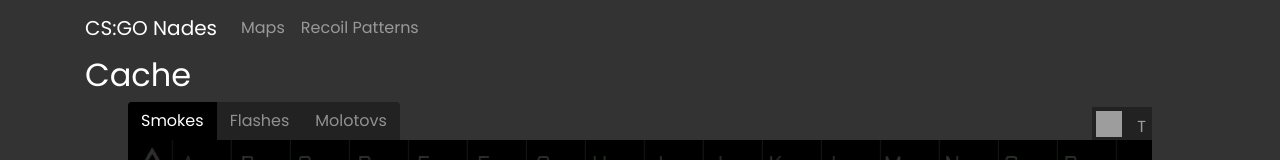
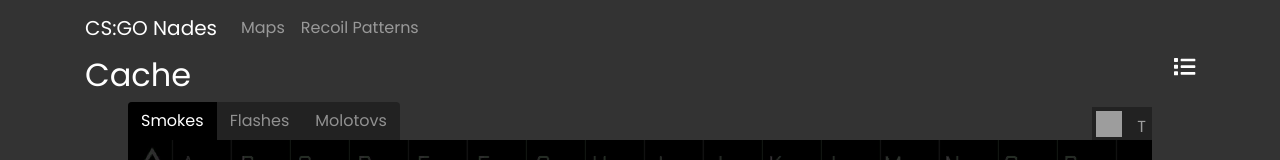
Before and after one commit to JakeFanelli/CS-GO-Nades-2.0-MERN, a React (Create React App) app in the folder frontend/: page /maps/cache in a window 1280 px wide. Shown: the top 160 px of the page. Built offline with nearby package versions, Linux system fonts and the light colour scheme; no server answers.

Commit message:
starting map view/list view - conditionally rendering icon and view.

```diff
--- a/frontend/src/App.css
+++ b/frontend/src/App.css
@@ -335,3 +335,8 @@
 .h1 {
   text-shadow: 2px 2px 5px #000;
 }
+.map,
+.list {
+  float: right;
+  cursor: pointer;
+}
--- a/frontend/src/App.js
+++ b/frontend/src/App.js
@@ -4,12 +4,14 @@
 import { NotificationContainer } from "react-notifications";
 import { URL } from "./helpers";
 import { library } from "@fortawesome/fontawesome-svg-core";
-import { faEdit } from "@fortawesome/free-solid-svg-icons";
+import { faEdit, faMap, faList } from "@fortawesome/free-solid-svg-icons";
 import "react-notifications/lib/notifications.css";
 import "bootstrap/dist/css/bootstrap.min.css";
 import "./App.css";
 
 library.add(faEdit);
+library.add(faMap);
+library.add(faList);
 
 class App extends Component {
   constructor() {
--- /dev/null
+++ b/frontend/src/components/MapListIcon.js
@@ -0,0 +1,17 @@
+import React, { Component } from "react";
+import { FontAwesomeIcon } from "@fortawesome/react-fontawesome";
+
+class MapListIcon extends Component {
+  render() {
+    return (
+      <FontAwesomeIcon
+        icon={this.props.icon}
+        className={this.props.icon}
+        onClick={this.props.toggleView}
+        size="lg"
+      />
+    );
+  }
+}
+
+export default MapListIcon;
--- /dev/null
+++ b/frontend/src/components/MapListView.js
@@ -0,0 +1,13 @@
+import React, { Component } from "react";
+
+class MapListView extends Component {
+  render() {
+    if (this.props.icon === "map") {
+      return <p>coming soon</p>;
+    } else {
+      return null;
+    }
+  }
+}
+
+export default MapListView;
--- a/frontend/src/components/MapOverlay.js
+++ b/frontend/src/components/MapOverlay.js
@@ -4,10 +4,14 @@
 
 class MapOverlay extends Component {
   render() {
+    if (this.props.icon === "list") {
       return (
         <div id="contentContainer">
           <div id="mapRow" className="row">
-          <div id="mapCol" className="col-xs-12 col-sm-12 col-md-12 col-lg-12">
+            <div
+              id="mapCol"
+              className="col-xs-12 col-sm-12 col-md-12 col-lg-12"
+            >
               <img
                 id="imgBox"
                 className="img-responsive overlay"
@@ -49,6 +53,9 @@
           </div>
         </div>
       );
+    } else {
+      return null;
+    }
   }
 }
 
--- a/frontend/src/components/MapPage.js
+++ b/frontend/src/components/MapPage.js
@@ -6,6 +6,8 @@
 import { URL } from "../helpers";
 import MapOverlay from "./MapOverlay";
 import NoMatch from "./NoMatch";
+import MapListIcon from "./MapListIcon";
+import MapListView from "./MapListView";
 
 class MapPage extends Component {
   constructor(props) {
@@ -17,7 +19,8 @@
       loaded: "",
       visibility: "invisible",
       nadeData: [],
-      showNoMatchComponent: false
+      showNoMatchComponent: false,
+      icon: "list"
     };
   }
 
@@ -62,6 +65,12 @@
     this.setState({ loaded: true, visibility: "visible" });
   };
 
+  toggleView = () => {
+    this.state.icon === "list"
+      ? this.setState({ icon: "map" })
+      : this.setState({ icon: "list" });
+  };
+
   render() {
     if (this.state.showNoMatchComponent) {
       return <NoMatch />;
@@ -70,7 +79,15 @@
         <div className="container">
           <Loader loaded={this.state.loaded} />
           <div className={this.state.visibility}>
-            <h2 className="mapTitle">{this.state.mapTitle}</h2>
+            <div className="row">
+              <h2 className="mapTitle col">{this.state.mapTitle}</h2>
+              <div className="col">
+                <MapListIcon
+                  icon={this.state.icon}
+                  toggleView={this.toggleView}
+                />
+              </div>
+            </div>
             <FilterBar
               tOrCt={this.props.tOrCt}
               switchSides={this.props.switchSides}
@@ -81,6 +98,7 @@
               flashesFlagUpdate={this.props.flashesFlagUpdate}
               molotovsFlagUpdate={this.props.molotovsFlagUpdate}
             />
+            <MapListView icon={this.state.icon} />
             <MapOverlay
               match={this.props.match}
               mapImage={this.state.mapImage}
@@ -93,6 +111,7 @@
               molotovsFlag={this.props.molotovsFlag}
               show={true}
               nadeClass={"loadedNades"}
+              icon={this.state.icon}
             />
           </div>
         </div>
```
Lines whose indentation alone changed are shown as unchanged.
